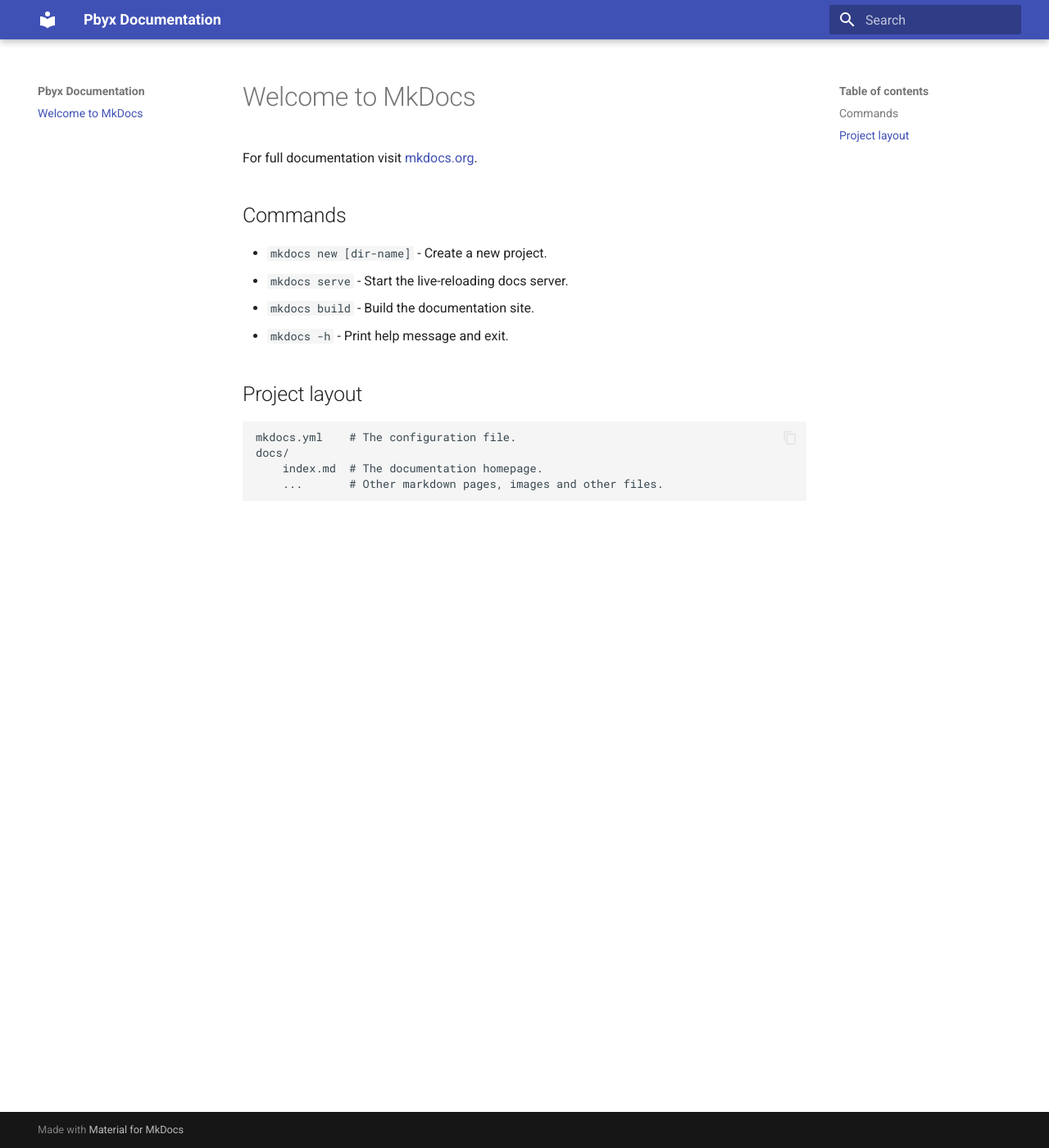
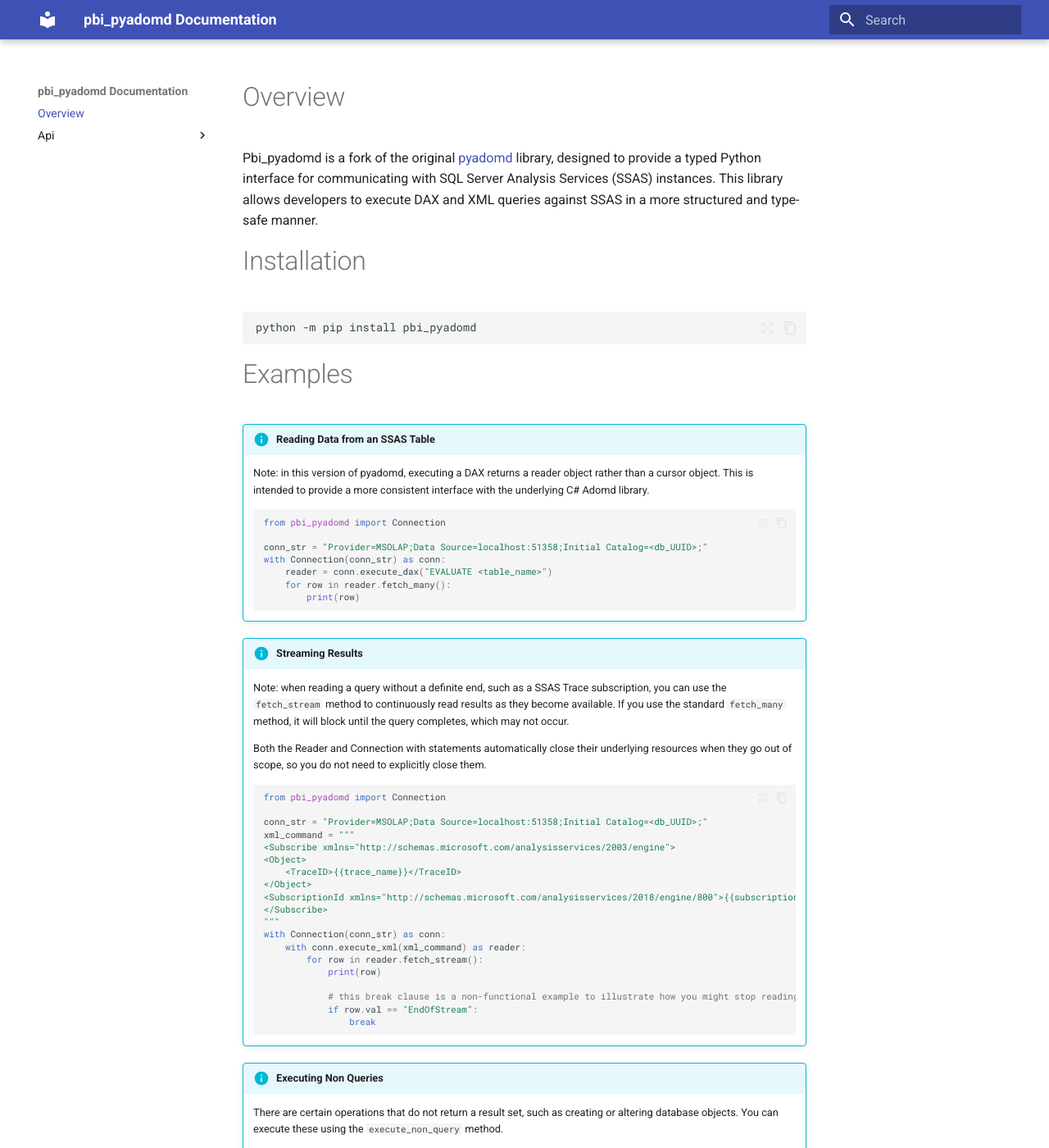
Before and after one commit to douglassimonsen/pbi_pyadomd, an MkDocs documentation site: the page built from docs/docs/index.md, in a window 1280 px wide and 1400 px high. Shown: the whole window at 82% size. Built offline with MkDocs 1.6.1 and Material for MkDocs 9.7.7, drawn with Linux system fonts in a browser that asks for light colours; some of the changed text lies outside the part shown.

Commit message:
Added mkdocs

````diff
--- a/docs/docs/index.md
+++ b/docs/docs/index.md
@@ -1,17 +1,67 @@
-# Welcome to MkDocs
+# Overview
 
-For full documentation visit [mkdocs.org](https://www.mkdocs.org).
+Pbi_pyadomd is a fork of the original [pyadomd](https://pypi.org/project/pyadomd/) library, designed to provide a typed Python interface for communicating with SQL Server Analysis Services (SSAS) instances. This library allows developers to execute DAX and XML queries against SSAS in a more structured and type-safe manner.
 
-## Commands
+# Installation
 
-* `mkdocs new [dir-name]` - Create a new project.
-* `mkdocs serve` - Start the live-reloading docs server.
-* `mkdocs build` - Build the documentation site.
-* `mkdocs -h` - Print help message and exit.
+```shell
+python -m pip install pbi_pyadomd
+```
 
-## Project layout
+# Examples
 
-    mkdocs.yml    # The configuration file.
-    docs/
-        index.md  # The documentation homepage.
-        ...       # Other markdown pages, images and other files.
+
+!!! info "Reading Data from an SSAS Table"
+
+    Note: in this version of pyadomd, executing a DAX returns a reader object rather than a cursor object. This is intended to provide a more consistent interface with the underlying C# Adomd library.
+
+    ```python
+    from pbi_pyadomd import Connection
+
+    conn_str = "Provider=MSOLAP;Data Source=localhost:51358;Initial Catalog=<db_UUID>;"
+    with Connection(conn_str) as conn:
+        reader = conn.execute_dax("EVALUATE <table_name>")
+        for row in reader.fetch_many():
+            print(row)
+    ```
+
+!!! info "Streaming Results"
+
+    Note: when reading a query without a definite end, such as a SSAS Trace subscription, you can use the `fetch_stream` method to continuously read results as they become available. If you use the standard `fetch_many` method, it will block until the query completes, which may not occur.
+
+    Both the Reader and Connection with statements automatically close their underlying resources when they go out of scope, so you do not need to explicitly close them.
+
+    ```python
+    from pbi_pyadomd import Connection
+
+    conn_str = "Provider=MSOLAP;Data Source=localhost:51358;Initial Catalog=<db_UUID>;"
+    xml_command = """
+    <Subscribe xmlns="http://schemas.microsoft.com/analysisservices/2003/engine">
+    <Object>
+        <TraceID>{{trace_name}}</TraceID>
+    </Object>
+    <SubscriptionId xmlns="http://schemas.microsoft.com/analysisservices/2018/engine/800">{{subscription_name}}</SubscriptionId>
+    </Subscribe>
+    """
+    with Connection(conn_str) as conn:
+        with conn.execute_xml(xml_command) as reader:
+            for row in reader.fetch_stream():
+                print(row)
+
+                # this break clause is a non-functional example to illustrate how you might stop reading
+                if row.val == "EndOfStream":
+                    break
+    ```
+
+!!! info "Executing Non Queries"
+
+    There are certain operations that do not return a result set, such as creating or altering database objects. You can execute these using the `execute_non_query` method.
+
+    ```python
+    from pbi_pyadomd import Connection
+
+    conn_str = "Provider=MSOLAP;Data Source=localhost:51358;Initial Catalog=<db_UUID>;"
+    with Connection(conn_str) as conn:
+        result = conn.execute_non_query("CREATE TABLE <table_name> (id INT, name NVARCHAR(100))")
+        print(result)  # prints "None"
+    ```
--- a/docs/mkdocs.yml
+++ b/docs/mkdocs.yml
@@ -1,4 +1,4 @@
-site_name: "Pbyx Documentation"
+site_name: "pbi_pyadomd Documentation"
 
 theme:
   name: "material"
````
Also changed, not shown: docs/docs/api/Connection.md (added, +2 -0 lines), docs/docs/api/Reader.md (added, +1 -0 lines).
